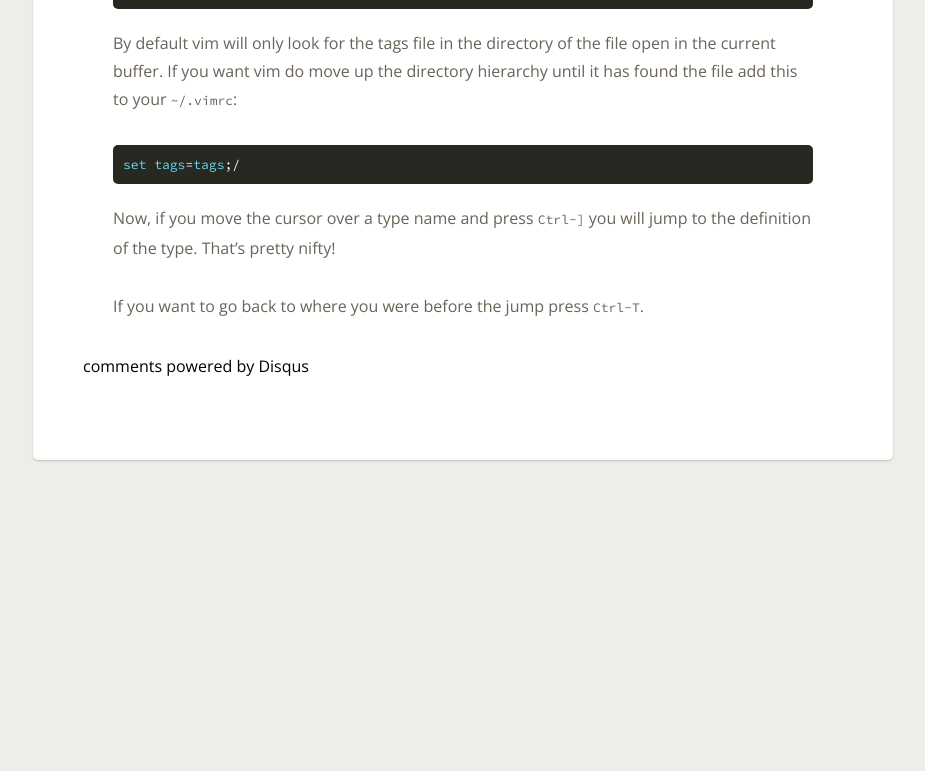
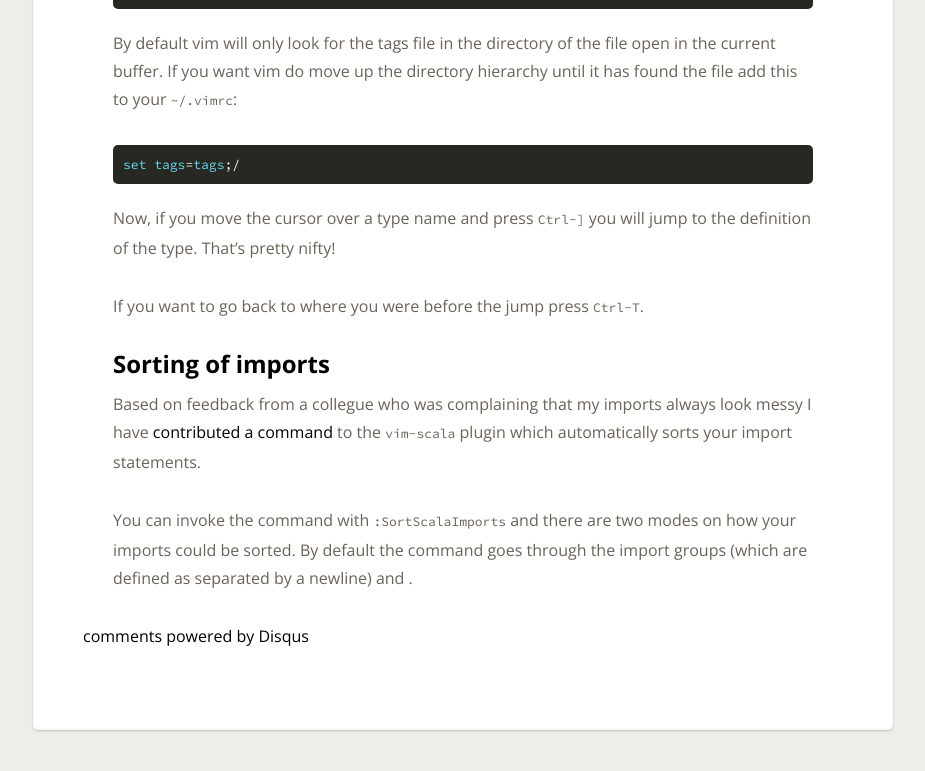
Before and after one commit to leonardehrenfried/blog, a Jekyll site: the page built from _posts/2013-04-05-editing-scala-with-vim.md, in a window 1280 px wide and 900 px high, scrolled down 1720 px. Shown: the top 771 px of the window, without its empty margins (177-1102 px from the left). Built offline with Jekyll 4.4.1, drawn with Linux system fonts in a browser that asks for light colours; nearby versions of some CDN libraries; Markdown is read by kramdown in place of the engine named in the settings; comment, search, counter and statistics services are not loaded; before the commit the page ends 2350 px from its top, so only the background shows below that.

Commit message:
Mention sorting of imports

```diff
--- a/_posts/2013-04-05-editing-scala-with-vim.md
+++ b/_posts/2013-04-05-editing-scala-with-vim.md
@@ -82,3 +82,13 @@ Now, if you move the cursor over a type name and press `Ctrl-]` you will jump
 to the definition of the type. That's pretty nifty!
 
 If you want to go back to where you were before the jump press `Ctrl-T`.
+
+####Sorting of imports
+
+Based on feedback from a collegue who was complaining that my imports always
+look messy I have [contributed a command](https://github.com/derekwyatt/vim-scala/pull/24)
+ to the `vim-scala` plugin which automatically sorts your import statements.
+
+You can invoke the command with `:SortScalaImports` and there are two modes
+on how your imports could be sorted. By default the command goes through
+the import groups (which are defined as separated by a newline) and .
```
